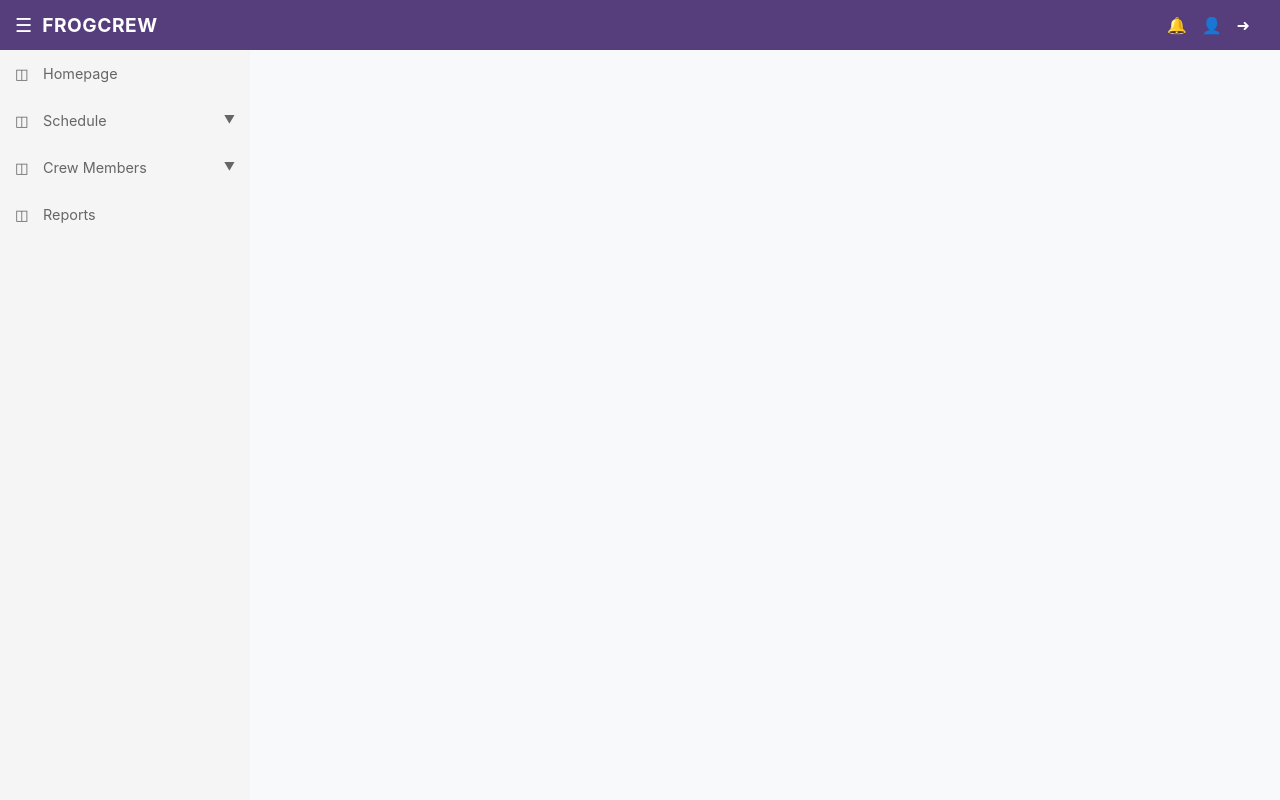
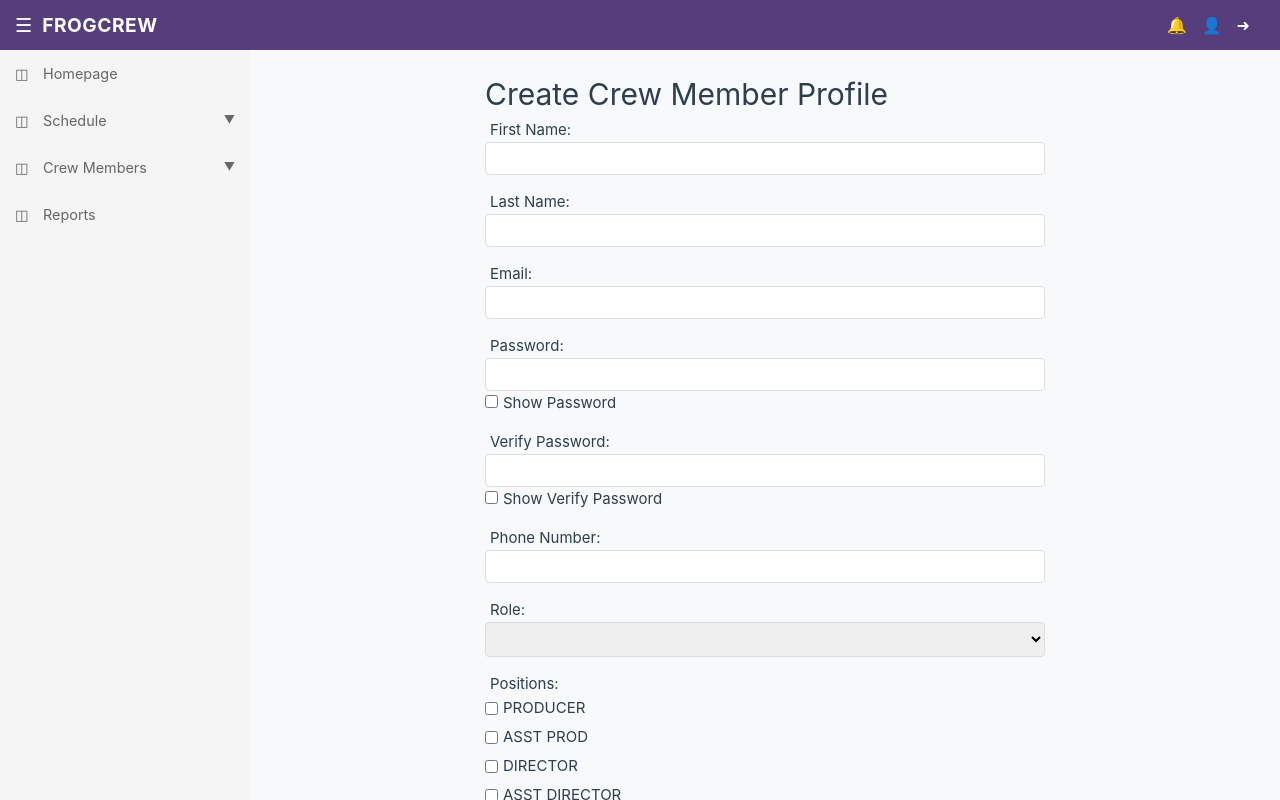
Before and after one commit to alsuri04/FrogCrew-frontend, a Vue app: page /crew-members/create-profile in a window 1280 px wide. Built offline with nearby package versions, Linux system fonts and the light colour scheme.

Commit message:
add createprofile, updated navbar, index, and add, find and update crewschedule

```diff
--- a/src/components/CrewMember/AddAvailability.vue
+++ b/src/components/CrewMember/AddAvailability.vue
@@ -21,24 +21,15 @@
 </template>
 
 <script setup>
-import { ref, onMounted } from 'vue'
+import { ref } from 'vue'
 
-const sports = ref([])
-const availableDates = ref([])
-
-onMounted(async () => {
-  // API GOES HERE for fetching sports
-  // Example:
-  // const sportsResponse = await fetch('/api/sports');
-  // sports.value = await sportsResponse.json();
-
-  // API GOES HERE for fetching available dates
-  // Example:
-  // const datesResponse = await fetch('/api/available-dates');
-  // availableDates.value = await datesResponse.json();
-})
+const sports = ref([
+  { id: 1, name: "Women's Soccer" },
+  { id: 2, name: "Men's Basketball" }
+])
 
 const selectedSport = ref(sports.value[0].name)
+const availableDates = ref(['2024-10-15', '2024-10-28', '2024-11-21'])
 const availability = ref({})
 
 const toggleAvailability = (date, isAvailable) => {
--- /dev/null
+++ b/src/components/CrewMember/CreateProfile.vue
@@ -0,0 +1,156 @@
+<template>
+  <div class="create-profile-container">
+    <h1>Create Crew Member Profile</h1>
+    <form @submit.prevent="submitProfile">
+      <div class="form-group">
+        <label for="firstName">First Name:</label>
+        <input type="text" id="firstName" v-model="firstName" required />
+      </div>
+      <div class="form-group">
+        <label for="lastName">Last Name:</label>
+        <input type="text" id="lastName" v-model="lastName" required />
+      </div>
+      <div class="form-group">
+        <label for="email">Email:</label>
+        <input type="email" id="email" v-model="email" required />
+      </div>
+      <div class="form-group">
+        <label for="password">Password:</label>
+        <input :type="showPassword ? 'text' : 'password'" id="password" v-model="password" required />
+        <input type="checkbox" id="showPassword" v-model="showPassword" />
+        <label for="showPassword">Show Password</label>
+      </div>
+      <div class="form-group">
+        <label for="verifyPassword">Verify Password:</label>
+        <input :type="showVerifyPassword ? 'text' : 'password'" id="verifyPassword" v-model="verifyPassword" required />
+        <input type="checkbox" id="showVerifyPassword" v-model="showVerifyPassword" />
+        <label for="showVerifyPassword">Show Verify Password</label>
+      </div>
+      <div v-if="errorMessage" class="error-message">{{ errorMessage }}</div>
+      <div class="form-group">
+        <label for="phone">Phone Number:</label>
+        <input type="tel" id="phone" v-model="phone" required />
+      </div>
+      <div class="form-group">
+        <label for="role">Role:</label>
+        <select id="role" v-model="role" required>
+          <option value="Freelancer">Freelancer</option>
+          <option value="Student">Student</option>
+          <option value="Faculty/Staff">Faculty/Staff</option>
+        </select>
+      </div>
+      <div class="form-group">
+        <label>Positions:</label>
+        <div v-for="pos in positions" :key="pos" class="checkbox-group">
+          <input type="checkbox" :id="pos" :value="pos" v-model="selectedPositions" />
+          <label :for="pos">{{ pos }}</label>
+        </div>
+      </div>
+      <button type="submit">Create Profile</button>
+    </form>
+  </div>
+</template>
+
+<script setup>
+import { ref } from 'vue'
+
+const firstName = ref('')
+const lastName = ref('')
+const email = ref('')
+const phone = ref('')
+const role = ref('')
+const selectedPositions = ref([])
+const password = ref('')
+const verifyPassword = ref('')
+const showPassword = ref(false)
+const showVerifyPassword = ref(false)
+const errorMessage = ref('')
+
+const positions = [
+  'PRODUCER', 'ASST PROD', 'DIRECTOR', 'ASST DIRECTOR',
+  'TECHNICAL DIR', 'GRAPHICS', 'BUG OP', 'REPLAY EVS',
+  'VIDEO', 'EIC', '2ND ENG', 'AUDIO',
+  'CAMERA', 'UTILITY',
+  'INTERN', 'OBSERVER',
+]
+
+const submitProfile = () => {
+  if (password.value !== verifyPassword.value) {
+    errorMessage.value = 'Passwords do not match!'
+    return
+  }
+
+  errorMessage.value = ''
+
+  const profileData = {
+    firstName: firstName.value,
+    lastName: lastName.value,
+    email: email.value,
+    phone: phone.value,
+    role: role.value,
+    positions: selectedPositions.value,
+    password: password.value
+  }
+
+  // API GOES HERE to submit profile data
+  // Example:
+  // await fetch('/api/crew-members', {
+  //   method: 'POST',
+  //   body: JSON.stringify(profileData),
+  //   headers: { 'Content-Type': 'application/json' }
+  // });
+
+  console.log('Profile Created:', profileData)
+}
+</script>
+
+<style scoped>
+.create-profile-container {
+  padding: 20px;
+  max-width: 600px;
+  margin: 0 auto;
+}
+
+.form-group {
+  margin-bottom: 15px;
+}
+
+.checkbox-group {
+  display: flex;
+  align-items: center;
+  margin-bottom: 5px;
+}
+
+label {
+  margin-left: 5px;
+}
+
+input[type="text"],
+input[type="email"],
+input[type="tel"],
+input[type="password"],
+select {
+  width: 100%;
+  padding: 8px;
+  border: 1px solid #ddd;
+  border-radius: 4px;
+}
+
+button {
+  padding: 10px 15px;
+  background-color: #007bff;
+  color: white;
+  border: none;
+  border-radius: 4px;
+  cursor: pointer;
+}
+
+button:hover {
+  background-color: #0056b3;
+}
+
+.error-message {
+  color: red;
+  margin-bottom: 15px;
+}
+</style>
--- a/src/components/CrewSchedule/FindCrewSchedule.vue
+++ b/src/components/CrewSchedule/FindCrewSchedule.vue
@@ -90,7 +90,7 @@
 </template>
 
 <script setup>
-import { ref, computed, onMounted } from 'vue'
+import { ref, computed } from 'vue'
 import { useRouter } from 'vue-router'
 
 const router = useRouter()
@@ -101,20 +101,37 @@ const newSportName = ref('')
 const newSportCategory = ref("Men's")
 const selectedSport = ref(null)
 
-const sportCategories = ref([])
-const games = ref([])
+// Mock data structure
+const sportCategories = ref([
+  {
+    name: "Men's Sports",
+    sports: [
+      { id: 1, name: "Men's Football", gameCount: 5 },
+      { id: 2, name: "Men's Basketball", gameCount: 3 },
+      { id: 3, name: "Men's Baseball", gameCount: 4 }
+    ]
+  },
+  {
+    name: "Women's Sports",
+    sports: [
+      { id: 4, name: "Women's Basketball", gameCount: 4 },
+      { id: 5, name: "Women's Soccer", gameCount: 2 },
+      { id: 6, name: "Women's Volleyball", gameCount: 3 }
+    ]
+  }
+])
 
-onMounted(async () => {
-  // API GOES HERE for fetching sport categories
-  // Example:
-  // const categoriesResponse = await fetch('/api/sport-categories');
-  // sportCategories.value = await categoriesResponse.json();
-
-  // API GOES HERE for fetching games
-  // Example:
-  // const gamesResponse = await fetch('/api/games');
-  // games.value = await gamesResponse.json();
-})
+// Mock games data
+const games = ref([
+  {
+    id: 1,
+    sportId: 1,
+    name: 'TCU vs Baylor',
+    date: '2024-03-15',
+    crewCount: 25
+  },
+  // Add more games...
+])
 
 const filteredGames = computed(() => {
   if (!selectedSport.value) return []
--- a/src/components/CrewSchedule/UpdateCrewSchedule.vue
+++ b/src/components/CrewSchedule/UpdateCrewSchedule.vue
@@ -62,15 +62,9 @@ const positions = [
 
 // Fetch the existing schedule
 const fetchSchedule = () => {
-  const gameId = route.params.gameId
-
-  // API GOES HERE for fetching schedule
-  // Example:
-  // const response = await fetch(`/api/schedules/${gameId}`);
-  // schedule.value = await response.json();
-
+  // Simulate fetching schedule data
   schedule.value = {
-    gameName: `Game ID: ${gameId}`,
+    gameName: 'TCU vs SMU',
     gameDate: '11/16/2024',
     crew: positions.map(pos => ({ position: pos, name: '', reportTime: '', location: '' }))
   }
@@ -91,14 +85,8 @@ const removeMember = (index) => {
 
 // Function to update the schedule
 const updateSchedule = () => {
-  // API GOES HERE for updating schedule
-  // Example:
-  // await fetch(`/api/schedules/${route.params.gameId}`, {
-  //   method: 'PUT',
-  //   body: JSON.stringify(schedule.value)
-  // });
-
   console.log('Updated Schedule:', schedule.value)
+  // Here you would typically send this data to a backend or further process it
 }
 
 // Initialize data on component mount
--- a/src/components/Navigation/NavBar.vue
+++ b/src/components/Navigation/NavBar.vue
@@ -45,6 +45,10 @@
         <RouterLink to="/availability" class="nav-link submenu-link">
           <span class="nav-icon">◫</span>
           <span class="nav-text">Availability</span>
+        </RouterLink>
+        <RouterLink to="/crew-members/create-profile" class="nav-link submenu-link">
+          <span class="nav-icon">◫</span>
+          <span class="nav-text">Create Profile</span>
         </RouterLink>
       </div>
     </div>
--- a/src/router/index.js
+++ b/src/router/index.js
@@ -11,6 +11,7 @@ import AddCrewMember from '@/components/CrewMember/AddCrewMember.vue'
 import FindCrewMember from '../components/CrewMember/FindCrewMember.vue'
 import ManageCrewMembers from '@/components/CrewMember/ManageCrewMembers.vue'
 import AddAvailability from '@/components/CrewMember/AddAvailability.vue'
+import CreateProfile from '../components/CrewMember/CreateProfile.vue'
 
 const router = createRouter({
   history: createWebHistory(import.meta.env.BASE_URL),
@@ -79,6 +80,11 @@ const router = createRouter({
                   component: AddCrewMember,
                 }
               ]
+            },
+            {
+              path: '/crew-members/create-profile',
+              name: 'CreateProfile',
+              component: CreateProfile
             }
           ]
         }
```
Also changed, not shown: src/components/CrewSchedule/AddCrewSchedule.vue (+0 -12 lines).
